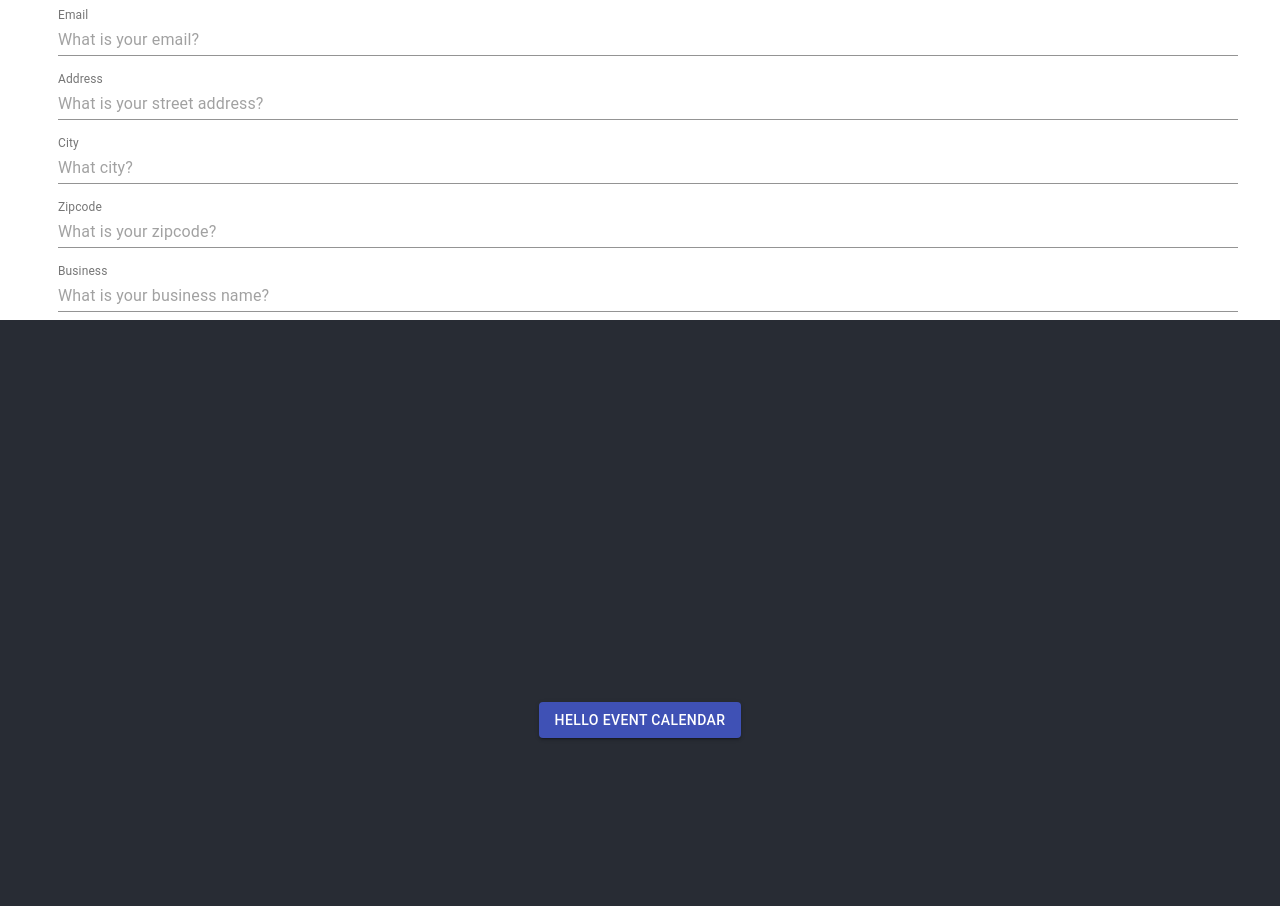
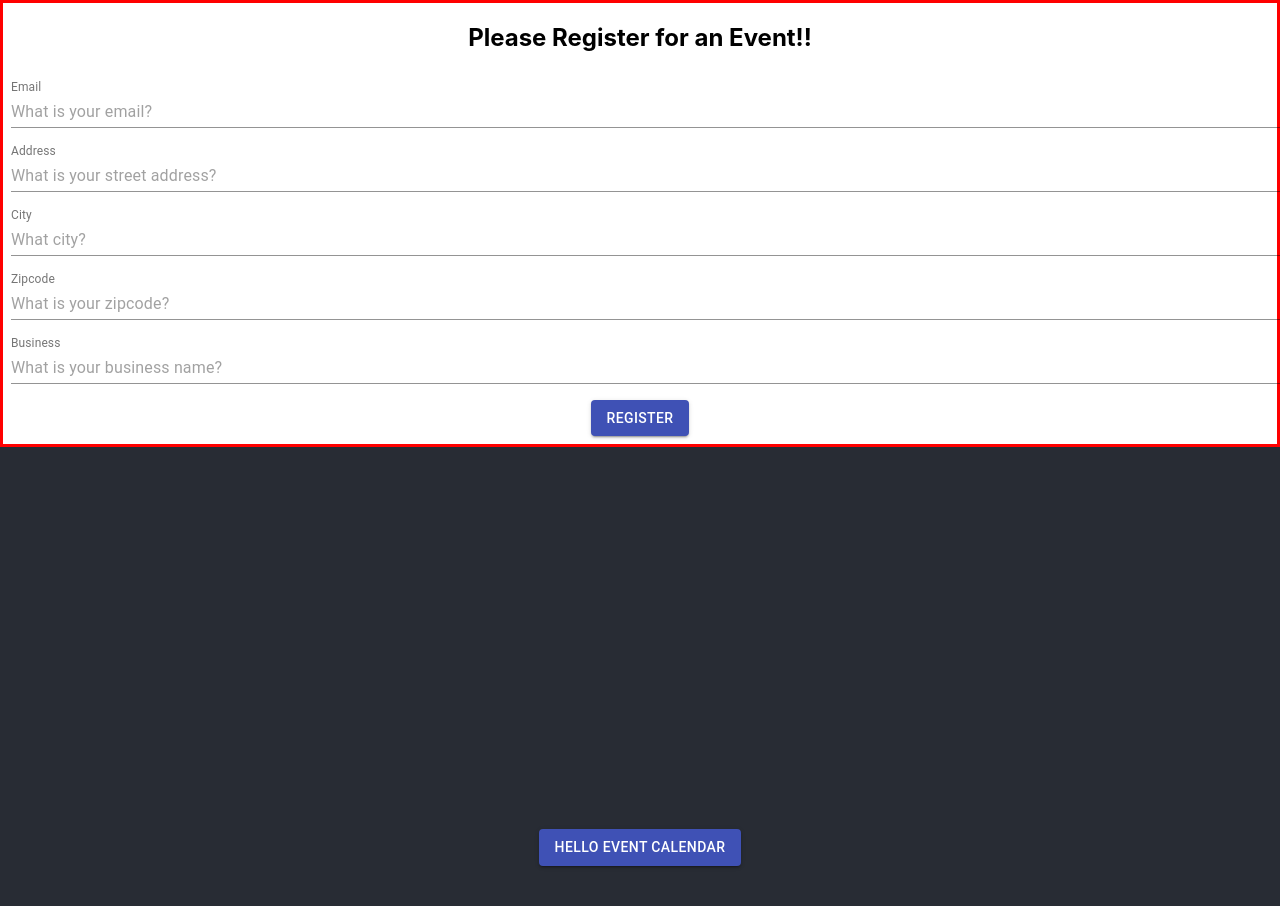
Before and after one commit to bw-block-club-calendar/fe, a React (Create React App) app: page /Events in a window 1280 px wide. Shown: the top 906 px of the page. Built offline with nearby package versions, Linux system fonts and the light colour scheme.

Commit message:
Added button to Events.js

```diff
--- a/src/Components/Events.js
+++ b/src/Components/Events.js
@@ -13,6 +13,8 @@
 
 import React, { useEffect, useState } from "react";
 
+import Box from '@material-ui/core/Box';
+import Button from '@material-ui/core/Button';
 import { FormControl } from '@material-ui/core';
 import { FormHelperText } from '@material-ui/core';
 import { FormLabel } from '@material-ui/core';
@@ -22,15 +24,25 @@ import TextField from '@material-ui/core/TextField';
 import { makeStyles } from '@material-ui/core/styles';
 
 const useStyles = makeStyles(theme => ({
+
+
     container: {
+      border: '3px solid red',
       display: 'flex',
       flexWrap: 'wrap',
       justifyContent: 'center',
     },
     textField: {
+
       marginLeft: theme.spacing(1),
       marginRight: theme.spacing(1),
-      width: 200,
+      width: 150,
+    },
+    button: {
+        margin: theme.spacing(1),
+      },
+      input: {
+        display: 'none',
       },
   }));
 
@@ -41,12 +53,9 @@ const Events =({values, errors, touched, status}) => {
 
     return (
 
-
         <div className={classes.container}>
         <div>
-
-
-
+        <h2>Please Register for an Event!!</h2>
           <TextField
             id="standard-full-width"
             label="Email"
@@ -111,6 +120,7 @@ const Events =({values, errors, touched, status}) => {
       shrink: true,
     }}
   />
+  <Button variant="contained" color="primary" className={classes.button}>Register</Button>
           </div>
           {users.map( (user, index) => (
             <ul key={index}>
@@ -122,6 +132,8 @@ const Events =({values, errors, touched, status}) => {
 
             </ul>
         ))}
+
+
           </div>
 
     );
```
Lines whose indentation alone changed are shown as unchanged.
